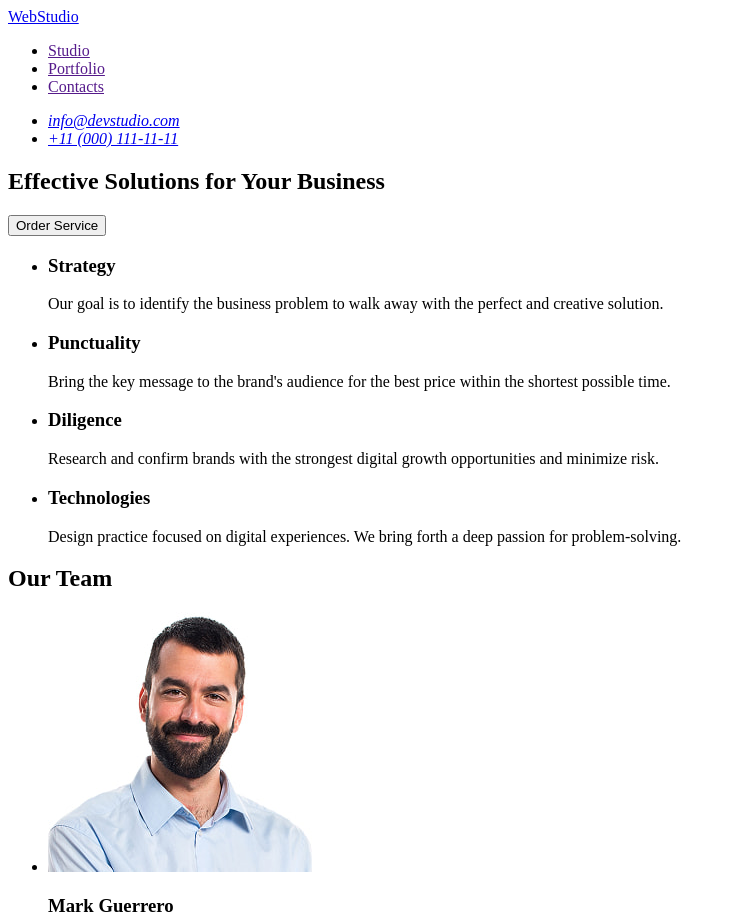
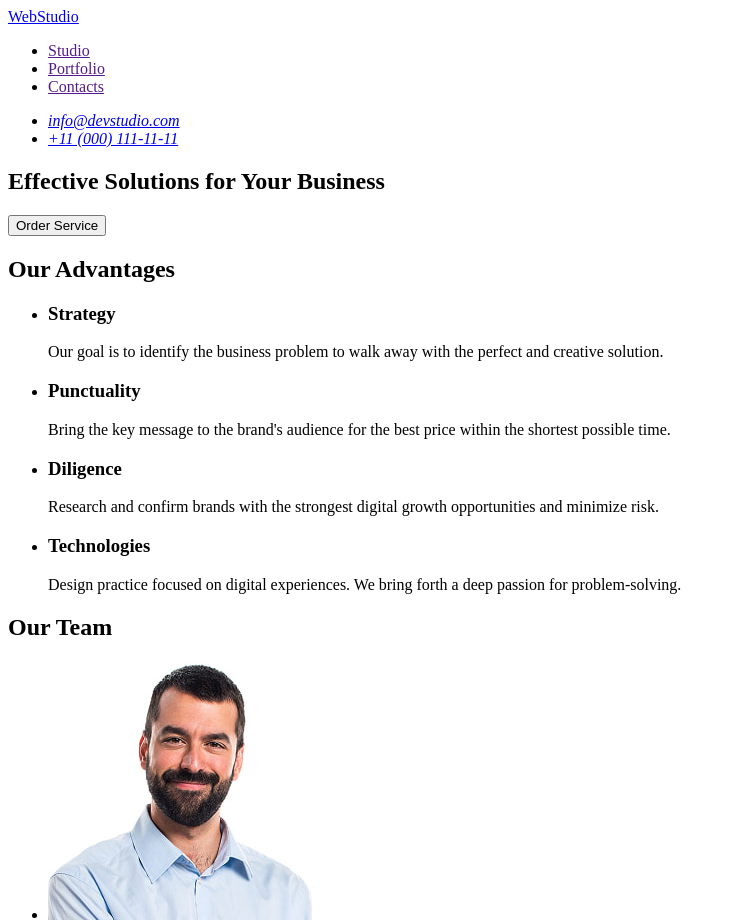
Before and after one commit to vitalii-dylovyi/goit-markup-hw-01, a plain HTML site: page index.html in a window 1280 px wide. Shown: the top 923 px of the page, without its empty margins (0-736 px from the left). Drawn offline with Linux system fonts and the light colour scheme.

Commit message:
add h2 to second section

```diff
--- a/index.html
+++ b/index.html
@@ -41,6 +41,8 @@
       </section>
 
       <section>
+        <h2>Our Advantages</h2>
+
         <ul>
           <li>
             <h3>Strategy</h3>
```
